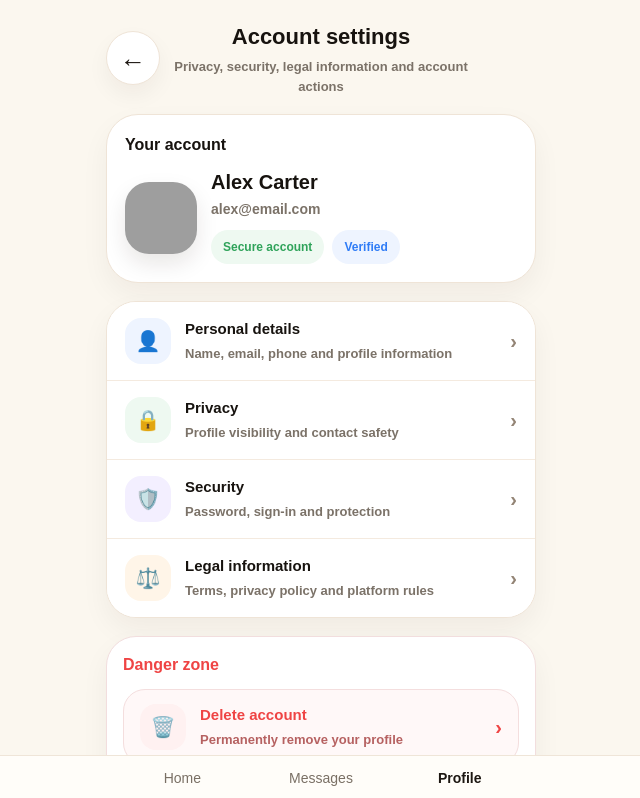
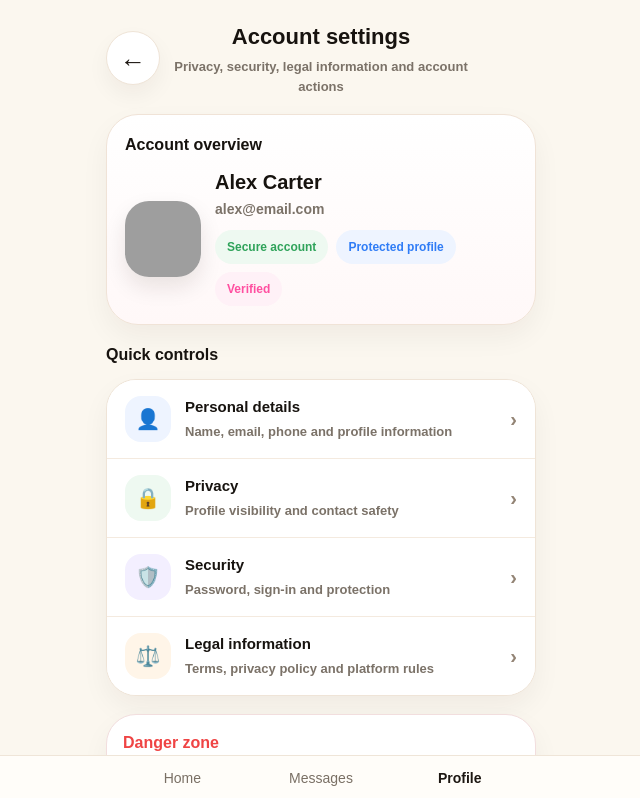
Before and after one commit to bellasalon4u-source/mapbookapp, a Next.js app: page /profile/settings in a window 1280 px wide. Shown: the top 798 px of the page, without its empty margins (319-959 px from the left). Built offline with nearby package versions, Linux system fonts and the light colour scheme; grey boxes are pictures that could not be loaded.

Commit message:
git add app/profile/settings/page.tsx git commit -m "polish account settings page"

```diff
--- a/app/profile/settings/page.tsx
+++ b/app/profile/settings/page.tsx
@@ -32,6 +32,9 @@ const settingsTexts = {
     comingSoonPrivacy: 'Privacy settings coming soon',
     comingSoonSecurity: 'Security settings coming soon',
     comingSoonDelete: 'Delete account flow coming soon',
+    accountOverview: 'Account overview',
+    quickControls: 'Quick controls',
+    protected: 'Protected profile',
   },
   ES: {
     title: 'Configuración de la cuenta',
@@ -54,6 +57,9 @@ const settingsTexts = {
     comingSoonPrivacy: 'La configuración de privacidad llegará pronto',
     comingSoonSecurity: 'La configuración de seguridad llegará pronto',
     comingSoonDelete: 'El flujo para eliminar la cuenta llegará pronto',
+    accountOverview: 'Resumen de la cuenta',
+    quickControls: 'Controles rápidos',
+    protected: 'Perfil protegido',
   },
   RU: {
     title: 'Настройки аккаунта',
@@ -76,6 +82,9 @@ const settingsTexts = {
     comingSoonPrivacy: 'Настройки приватности скоро появятся',
     comingSoonSecurity: 'Настройки безопасности скоро появятся',
     comingSoonDelete: 'Функция удаления аккаунта скоро появится',
+    accountOverview: 'Обзор аккаунта',
+    quickControls: 'Быстрые настройки',
+    protected: 'Профиль защищён',
   },
   CZ: {
     title: 'Nastavení účtu',
@@ -98,6 +107,9 @@ const settingsTexts = {
     comingSoonPrivacy: 'Nastavení soukromí již brzy',
     comingSoonSecurity: 'Nastavení zabezpečení již brzy',
     comingSoonDelete: 'Odstranění účtu již brzy',
+    accountOverview: 'Přehled účtu',
+    quickControls: 'Rychlé ovládání',
+    protected: 'Chráněný profil',
   },
   DE: {
     title: 'Kontoeinstellungen',
@@ -120,6 +132,9 @@ const settingsTexts = {
     comingSoonPrivacy: 'Datenschutzeinstellungen folgen bald',
     comingSoonSecurity: 'Sicherheitseinstellungen folgen bald',
     comingSoonDelete: 'Kontolöschung folgt bald',
+    accountOverview: 'Kontoübersicht',
+    quickControls: 'Schnellzugriff',
+    protected: 'Geschütztes Profil',
   },
   PL: {
     title: 'Ustawienia konta',
@@ -142,6 +157,9 @@ const settingsTexts = {
     comingSoonPrivacy: 'Ustawienia prywatności już wkrótce',
     comingSoonSecurity: 'Ustawienia bezpieczeństwa już wkrótce',
     comingSoonDelete: 'Usuwanie konta już wkrótce',
+    accountOverview: 'Przegląd konta',
+    quickControls: 'Szybkie ustawienia',
+    protected: 'Chroniony profil',
   },
 } as const;
 
@@ -340,8 +358,8 @@ export default function AccountSettingsPage() {
           style={{
             marginTop: 18,
             borderRadius: 32,
-            border: '1px solid #efe4d7',
-            background: '#fff',
+            border: '1px solid #f0e3d7',
+            background: 'linear-gradient(180deg, #ffffff 0%, #fff8f8 100%)',
             padding: 18,
             boxShadow: '0 12px 28px rgba(44, 23, 10, 0.05)',
           }}
@@ -354,13 +372,13 @@ export default function AccountSettingsPage() {
               marginBottom: 14,
             }}
           >
-            {text.profileSection}
+            {text.accountOverview}
           </div>
 
           <div
             style={{
               display: 'grid',
-              gridTemplateColumns: '72px 1fr',
+              gridTemplateColumns: '76px 1fr',
               gap: 14,
               alignItems: 'center',
             }}
@@ -369,8 +387,8 @@ export default function AccountSettingsPage() {
               src={profile.avatar}
               alt={profile.fullName}
               style={{
-                width: 72,
-                height: 72,
+                width: 76,
+                height: 76,
                 borderRadius: 24,
                 objectFit: 'cover',
                 display: 'block',
@@ -424,13 +442,26 @@ export default function AccountSettingsPage() {
                   {text.status}
                 </span>
 
+                <span
+                  style={{
+                    borderRadius: 999,
+                    padding: '8px 12px',
+                    background: '#eef4ff',
+                    color: '#2f7cf6',
+                    fontSize: 12,
+                    fontWeight: 900,
+                  }}
+                >
+                  {text.protected}
+                </span>
+
                 {profile.isVerified ? (
                   <span
                     style={{
                       borderRadius: 999,
                       padding: '8px 12px',
-                      background: '#eef4ff',
-                      color: '#2f7cf6',
+                      background: '#fff1f7',
+                      color: '#ff4fa0',
                       fontSize: 12,
                       fontWeight: 900,
                     }}
@@ -446,6 +477,17 @@ export default function AccountSettingsPage() {
         <div
           style={{
             marginTop: 18,
+            fontSize: 16,
+            fontWeight: 900,
+            color: '#17130f',
+            marginBottom: 12,
+          }}
+        >
+          {text.quickControls}
+        </div>
+
+        <div
+          style={{
             overflow: 'hidden',
             borderRadius: 30,
             border: '1px solid #efe4d7',
```
